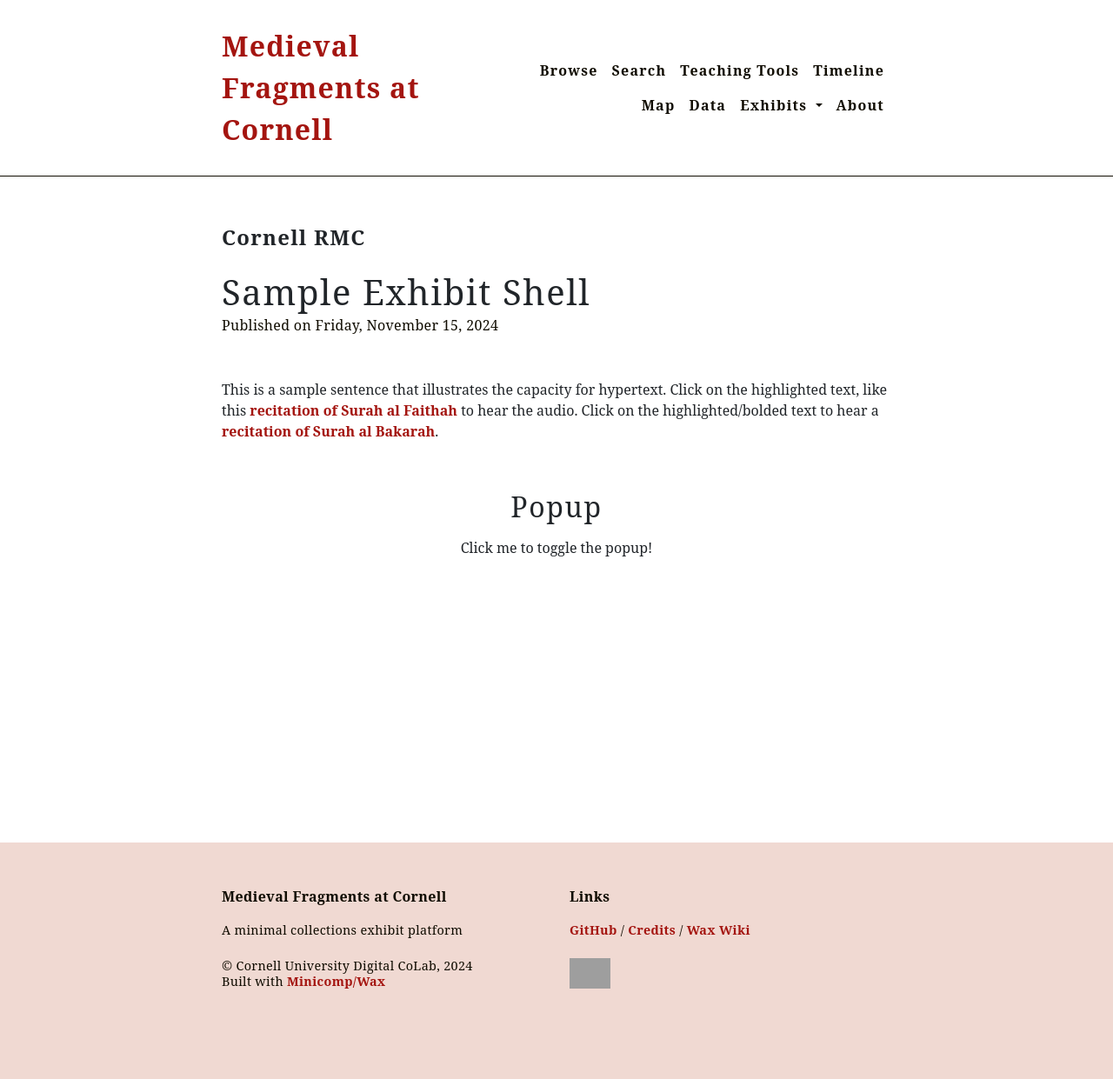
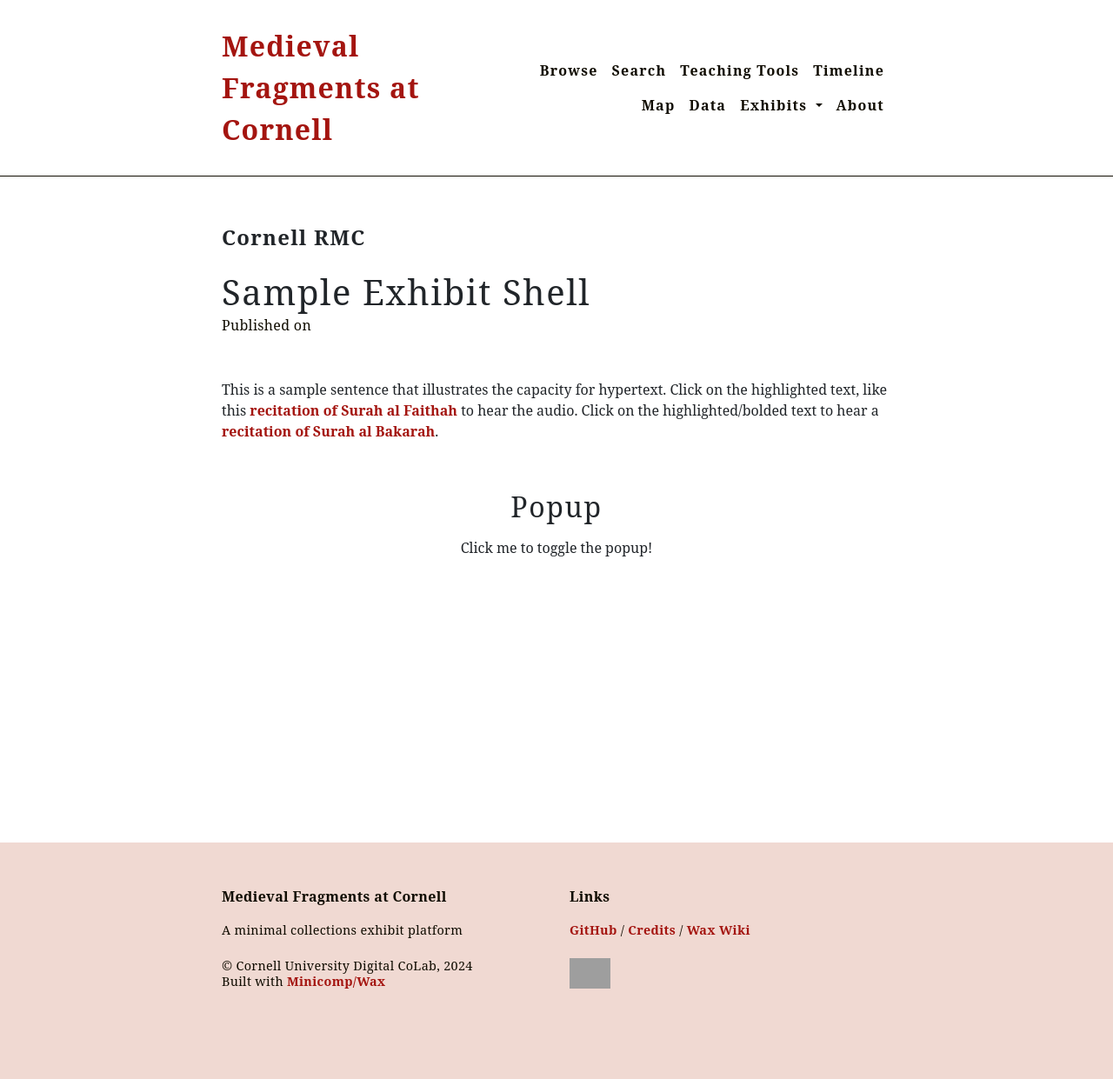
Before and after one commit to kam535/medieval-fragments, a Jekyll site: the page built from _exhibits/c.md, in a window 1280 px wide. Shown: the whole page at 87% size. Built offline with Jekyll 4.4.1, drawn with Linux system fonts in a browser that asks for light colours; some web fonts are replaced.

Commit message:
Update c.md

```diff
--- a/_exhibits/c.md
+++ b/_exhibits/c.md
@@ -2,7 +2,6 @@
 layout: exhibit
 title: 'Sample Exhibit Shell'
 author: Cornell RMC
-publish_date: 2024-11-15
 permalink: /exhibits/c/
 ---
 <html>
```
